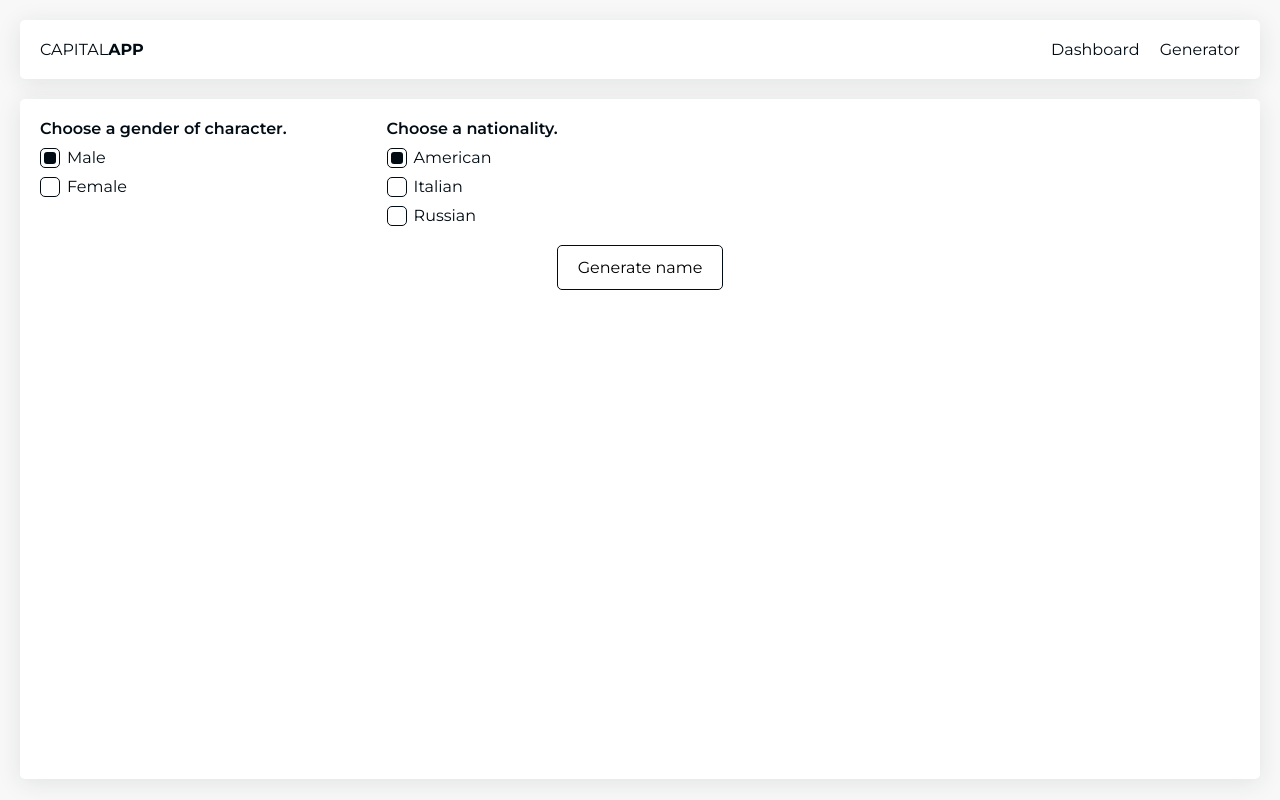
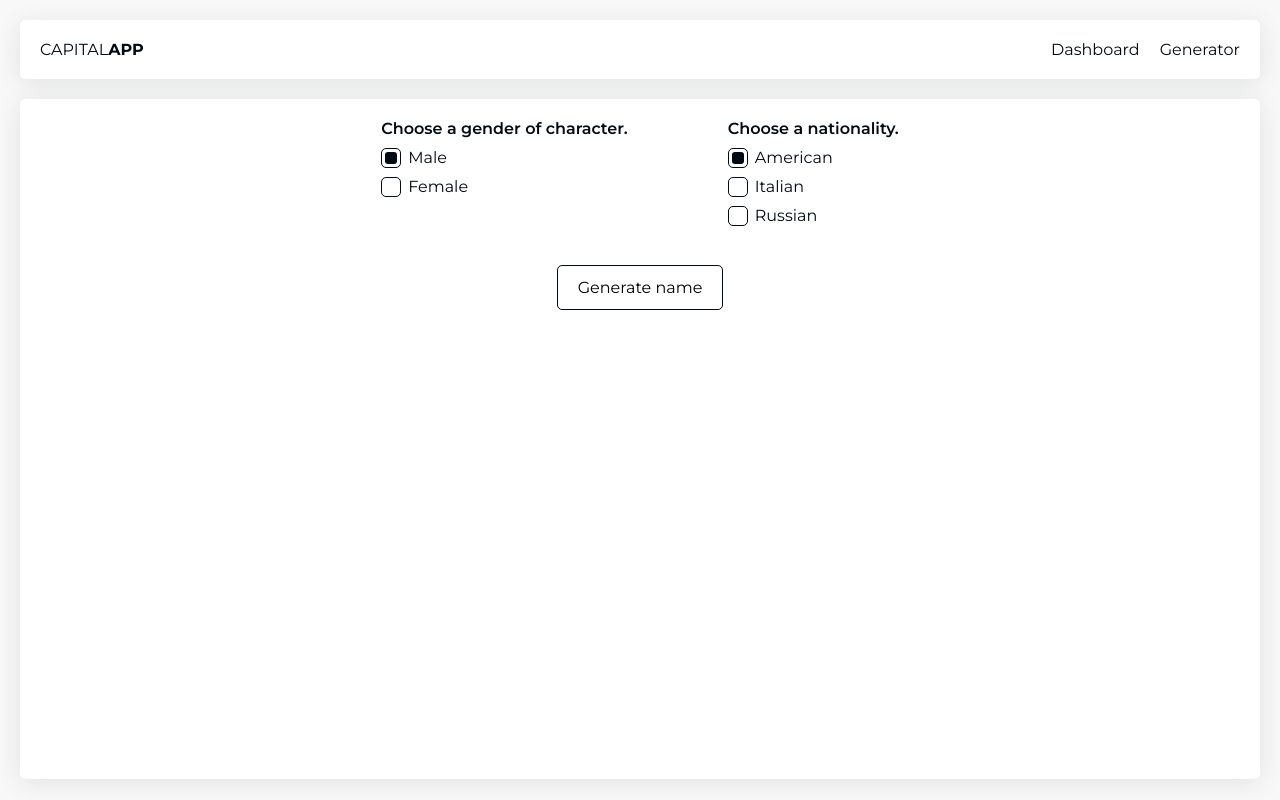
Before and after one commit to HardCodeMatter/capital-app, a React (Create React App) app: page /generator in a window 1280 px wide. Built offline with nearby package versions, Linux system fonts and the light colour scheme.

Commit message:
added alias config

```diff
--- /dev/null
+++ b/config-overrides.js
@@ -0,0 +1,12 @@
+const { alias } = require('react-app-rewire-alias');
+
+module.exports = function override(config) {
+    alias({
+        'components': 'src/components',
+        'pages': 'src/pages',
+        'styles': 'src/styles',
+        'utils': 'src/utils'
+    })(config);
+
+    return config;
+}
--- a/src/pages/Generator/Generator.module.css
+++ b/src/pages/Generator/Generator.module.css
@@ -1,17 +1,21 @@
+.wrapper {
+	display: flex;
+	flex-direction: column;
+	align-items: center;
+}
+
 .radio__group {
 	display: flex;
 	gap: 100px;
-
-	/* border: 1px solid red; */
 }
 
 .name__list {
-	/* border: 1px solid red; */
+	text-align: center;
+
 	margin-top: 20px;
 }
 
 .button {
-	/* border: 1px solid red; */
 	text-align: center;
 
 	margin: 20px 0;
```
Also changed, not shown: package.json (+6 -2 lines), src/pages/Generator/Generator.jsx (+4 -4 lines), 1 other file (tests, documents, lock files or other folders).
